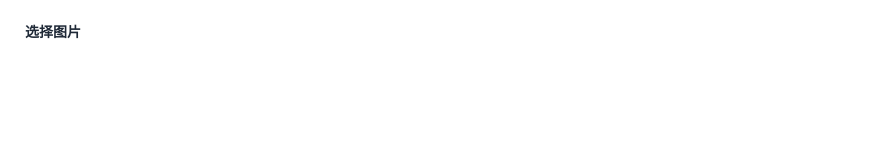
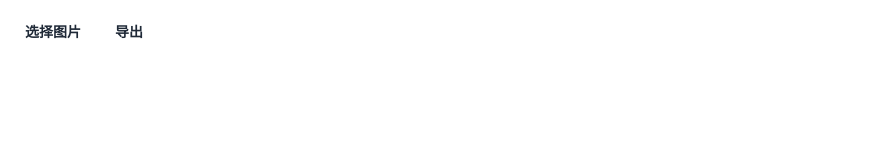
Before and after one commit to SHUAXINDIARY/picturepuzzle, a React (Vite) app: page / in a window 1280 px wide. Shown: the top 160 px of the page, without its empty margins (0-886 px from the left). Built offline with nearby package versions, Linux system fonts and the light colour scheme.

Commit message:
feat: 新增导出

```diff
--- a/src/App.tsx
+++ b/src/App.tsx
@@ -369,8 +369,7 @@ function App() {
     }, []);
 
     // 删除单个文件
-    const handleDelete = useCallback(
-        (fileToDelete: File) => {
+    const handleDelete = useCallback((fileToDelete: File) => {
         console.log("删除文件:", fileToDelete.name);
         // 清理该文件的 URL
         const url = imageUrlsRef.current.get(fileToDelete);
@@ -397,9 +396,7 @@ function App() {
         setImageLayouts((prevLayouts) =>
             prevLayouts.filter((layout) => layout.url !== url)
         );
-        },
-        []
-    );
+    }, []);
 
     const handleImageLoad = useCallback(
         (url: string, img: HTMLImageElement) => {
@@ -443,10 +440,16 @@ function App() {
             <div className="absolute top-2 left-2 z-50 flex">
                 <Drawer
                     onSave={handleSave}
-                    onExport={hanldeExport}
                     onClear={handleClear}
                     onDelete={handleDelete}
                 />
+                <label
+                    htmlFor="my-drawer"
+                    className="btn btn-ghost drawer-button"
+                    onClick={hanldeExport}
+                >
+                    导出
+                </label>
             </div>
             <div
                 ref={imgContainer}
--- a/src/components/Drawer.tsx
+++ b/src/components/Drawer.tsx
@@ -2,7 +2,6 @@ import { memo, useRef, useState, useEffect } from "react";
 
 const Drawer = (props: {
     onSave?: (Files?: File[], shouldGenerate?: boolean) => void;
-    onExport?: () => void;
     onClear?: () => void;
     onDelete?: (file: File) => void;
 }) => {
```
Lines whose indentation alone changed are shown as unchanged.
